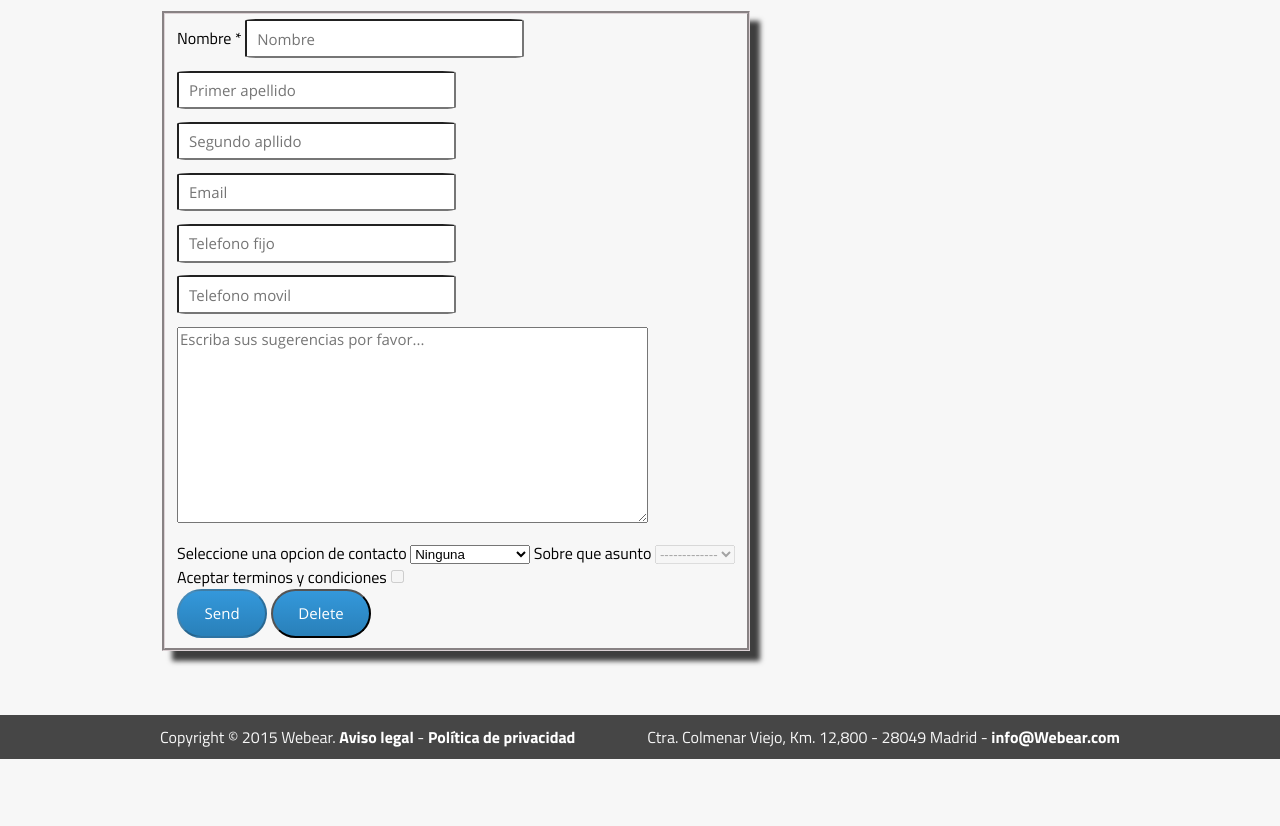
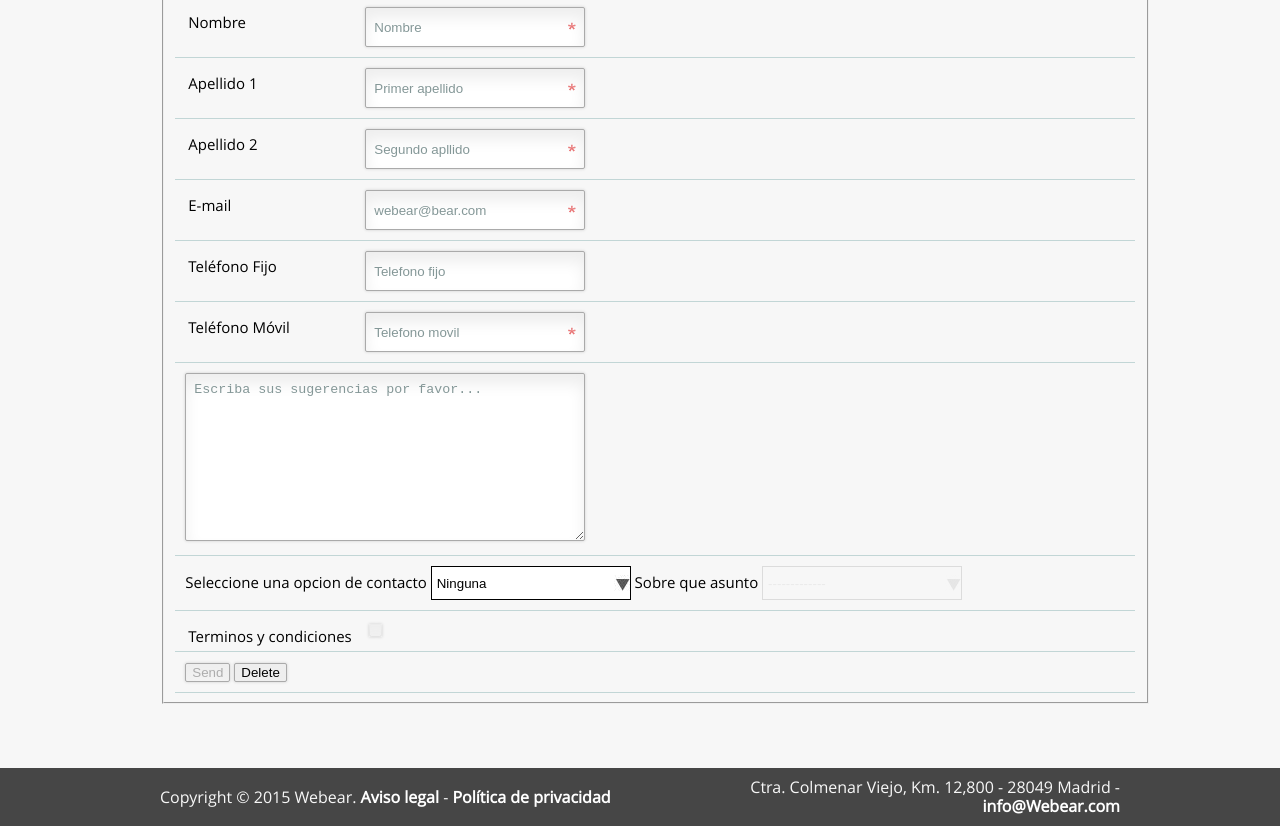
Before and after one commit to miguelparaiso/webear, a plain HTML site: page contacto.html in a window 1280 px wide. Shown: the part 258-1084 px from the top of the page. Before the commit the page ends 1017 px from the top, so only its background shows below. Drawn offline with nearby package versions, Linux system fonts and the light colour scheme.

Commit message:
Updated content

```diff
--- a/contacto.html
+++ b/contacto.html
@@ -58,76 +58,94 @@
 <div class="grid">
 
     <div id="formulario">
-        <div id="header-form"><h2>Formulario de registro</h2></div>
+        <div id="header-form"><h2>Formulario de registro </h2><p class="required_notification"> Los campos indicados con * son obligatorios</p></div>
 
         <form onsubmit="return validar()" id="form" action="exito.html">
             <fieldset>
-                <section>
-                    <label for="name">Nombre *</label>
+
+                <ul>
+                    <li>
+                        <label for="name">Nombre </label>
                         <input placeholder="Nombre" type="text" id="name" oninput="habilitar()"
-                           pattern="^([A-Za-z ]{1,30})" title="Se requiere un nombre" required><br>
-                </section>
-                <section>
-                    <label for="surname1"></label>
+                               pattern="^([A-Za-z ]{1,30})" title="Se requiere un nombre" required>
+                    </li>
+                    <li>
+                        <label for="surname1">Apellido 1</label>
                         <input placeholder="Primer apellido" type="text" id="surname1" oninput="habilitar()"
-                           pattern="^([A-Za-z ]{1,30})" title="Se requiere un apellido" required><br>
-                </section>
-                <section>
-                    <label for="surname2"></label>
+                               pattern="^([A-Za-z ]{1,30})" title="Se requiere un apellido" required>
+
+                    </li>
+                    <li>
+                        <label for="surname2">Apellido 2</label>
                         <input placeholder="Segundo apllido" type="text" id="surname2" oninput="habilitar()"
-                           pattern="^([A-Za-z ]{1,30})" title="Se requiere un apellido" required><br>
-                </section>
-                <section>
-                    <label for="email"></label>
-                    <input placeholder="Email" type="text" id="email" oninput="habilitar()"
+                               pattern="^([A-Za-z ]{1,30})" title="Se requiere un apellido" required>
+
+                    </li>
+                    <li>
+                        <label for="email">E-mail</label>
+                        <input placeholder="webear@bear.com" type="text" id="email" oninput="habilitar()"
                                pattern="^\w+@\w+?\.*\w{2,3}$"
-                           title="Se requiere su email" required><br>
-                </section>
-                <section>
-                    <label for="phone"></label>
+                               title="Se requiere su email" required>
+
+                    </li>
+                    <li>
+                        <label for="phone">Teléfono Fijo </label>
                         <input placeholder="Telefono fijo" type="text" id="phone"
                                oninput="habilitar()"
-                           title="Numero 9 digitos maximo que empiece por 9"><br>
-                </section>
-                <section>
-                    <label for="mobil"></label>
+                               pattern="^[9]\d{8}$"
+                               title="Numero 9 digitos maximo que empiece por 9">
+
+                    </li>
+                    <li>
+                        <label for="mobil">Teléfono Móvil </label>
                         <input placeholder="Telefono movil" type="text" id="mobil"
                                oninput="habilitar()"
+                               pattern="^[6]\d{8}$"
                                title="Numero de 9 digitos maximo que empiece por 6" required>
-                    <br>
-                </section>
-                <section>
+                    </li>
+                    <li>
+
+
     <textarea id="texto" cols="50" rows="10" placeholder="Escriba sus sugerencias por favor..."
-              oninput="habilitar()"></textarea><br>
-                </section>
+              oninput="habilitar()"></textarea>
+
+
                         <!-- dos listas desplegables, 1º tipo de consulta
                         sugerencia queja informacion,
                         2 deshabilitada y vacia (sobre que asunto) deshabilitado y vacio
                          si elegie sugerencia en el 2º se pondran sugerencias sugerencias...-->
-                <label for="options">Seleccione una opcion de contacto</label>
+                    </li>
+                    <li>
+                        Seleccione una opcion de contacto
                         <select id="options">
                             <option selected>Ninguna</option>
                             <option>Sugerencia</option>
                             <option>Incidencia leve</option>
                             <option>Incidencia grave</option>
                         </select>
-                <label for="options2">Sobre que asunto</label>
+                        Sobre que asunto
                         <select id="options2" disabled>
                             <option selected>-------------</option>
                             <option></option>
                             <option></option>
                             <option></option>
                         </select>
+                    </li>
+                    <li>
 
-                <div id="footer-form">
-                    <label for="conditions"> Aceptar terminos y condiciones</label><input type="checkbox"
+                        <label for="conditions">Terminos y condiciones</label><input type="checkbox"
                                                                                               id="conditions" disabled
-                                                                                          onchange="habilitarchk()"><br>
+                                                                                              onchange="habilitarchk()">
+                    </li>
+                    <li>
                         <input type="submit" value="Send" id="submit" disabled class="boton">
                         <input type="reset" value="Delete" class="boton">
-                </div>
+                    </li>
+
+                </ul>
             </fieldset>
         </form>
+    </div>
 </div>
 </div>
 <footer>
--- a/css/form.css
+++ b/css/form.css
@@ -1,55 +1,114 @@
-#formulario {
+/* ESTILOS GENERALES DE LA PAGINA*/
+#form {
     padding: 1vw 0 5vw 0;
 }
-#name, #surname1, #surname2, #email, #phone, #mobil{
-    box-sizing: border-box;
-    -moz-box-sizing: border-box;
-    border-radius: 5%;
-    width: 50%;
-    height: 3vw;
-    padding: 8px 10px;
+
+/* REMOVE STYLE FOCUS*/
+*:focus {
+    outline: none;
+}
+
+body {
     font: 15px/19px 'Open Sans', Helvetica, Arial, sans-serif;
-    color: #404040;
-    appearance: normal;
-    -moz-appearance: none;
+}
+
+/* CABECERA DEL FORM*/
+#header-form {
+    font-weight: 300;
+    color: #232323;
+    margin: 0;
+    display: inline;
+}
+
+.required_notification {
+    color: #d45252;
+    margin: 5px 0 0 0;
+    display: inline;
+    float: right;
+}
+
+/* ESTILOS DEL FORM*/
+#form label {
+    width: 180px;
+    margin-top: 3px;
+    float: left;
+    padding: 3px;
+}
+
+#name, #surname1, #surname2, #email, #phone, #mobil {
+    height: 40px;
+    width: 220px;
+    padding: 5px 8px;
+}
+
+#form textarea {
+    padding: 8px;
+    width: 400px;
+}
+
+#form button {
+    margin-left: 50%;
+}
+#form select {
+    width: 200px;
+    padding: 5px;
+    border-radius: 0;
+    height: 34px;
+    overflow: hidden;
+    background: url('../img/down_arrow.jpg') no-repeat right #ffffff;
+    border: 1px solid #000000;
     -webkit-appearance: none;
 }
-#texto{
-    font: 15px/19px 'Open Sans', Helvetica, Arial, sans-serif;
-}
-#header-form{
-    font-weight: 300;
-    color: #232323;
-}
-section {
-    margin-bottom: 1vw;
+#form select:disabled {
+    opacity: 0.1;
 }
 
-.boton {
-    background: #3498db;
-    background-image: -webkit-linear-gradient(top, #3498db, #2980b9);
-    background-image: -moz-linear-gradient(top, #3498db, #2980b9);
-    background-image: -ms-linear-gradient(top, #3498db, #2980b9);
-    background-image: -o-linear-gradient(top, #3498db, #2980b9);
-    background-image: linear-gradient(to bottom, #3498db, #2980b9);
-    border-radius: 28px;
-    font: 15px/19px 'Open Sans', Helvetica, Arial, sans-serif;
-    color: #ffffff;
-    padding: 1vw 2vw 1vw 2vw ;
-    text-decoration: none;
+#form input, #form textarea {
+    border: 1px solid #aaa;
+    box-shadow: 0 0 3px #ccc, 0 10px 15px #eee inset;
+    border-radius: 2px;
 }
-.boton:hover{
-    background: #3cb0fd;
-    background-image: -webkit-linear-gradient(top, #3cb0fd, #3498db);
-    background-image: -moz-linear-gradient(top, #3cb0fd, #3498db);
-    background-image: -ms-linear-gradient(top, #3cb0fd, #3498db);
-    background-image: -o-linear-gradient(top, #3cb0fd, #3498db);
-    background-image: linear-gradient(to bottom, #3cb0fd, #3498db);
-    text-decoration: none;
+
+#form input:focus, #form textarea:focus {
+    background: #fff;
+    border: 1px solid #555;
+    box-shadow: 0 0 3px #aaa;
 }
-fieldset {
-    border: 3px groove #dcd2d5;
-    -webkit-box-shadow: 5px 5px 5px 0 rgba(0,0,0,0.75);
-    -moz-box-shadow: 10px 10px 5px 0 rgba(0,0,0,0.75);
-    box-shadow: 10px 10px 5px 0 rgba(0,0,0,0.75);
+/* PLACEHOLDER */
+:-moz-placeholder {
+    color: #849797;
 }
+
+::-webkit-input-placeholder {
+    color: #849797;
+}
+/* BUBBLE MESSAGE */
+::-webkit-validation-bubble-message {
+    padding: 1em;
+}
+/* ESTILOS DE LA LISTA */
+#form ul {
+    width: 960px;
+    margin: 0;
+    padding: 0;
+}
+
+#form li {
+    padding: 10px;
+    border-bottom: 1px solid #c2d6d6;
+    position: relative;
+}
+/* ESTILOS PARA VERIFICAR LOS CAMPOS*/
+#form input:required, #form textarea:required {
+    background: #fff url(../img/red_asterisk.png) no-repeat 98% center;
+}
+#form input:focus:invalid,  #form textarea:focus:invalid {
+    background: #fff url(../img/invalid.png) no-repeat 98% center;
+    box-shadow: 0 0 5px #d45252;
+    border-color: #b03535
+}
+#form input:required:valid,  #form textarea:required:valid {
+    background: #fff url(../img/valid.png) no-repeat 98% center;
+    box-shadow: 0 0 5px #5cd053;
+    border-color: #28921f;
+}
--- a/js/contact.js
+++ b/js/contact.js
@@ -36,7 +36,7 @@ function habilitarchk() {
 
 }
 /**
- * Funcion que comprueba si el parametro imput introducido cumple el patron
+ * Funcion que comprueba si el parametro imput introducido cumple el parametro patron
  * @param regexp
  * @param input
  * @returns {boolean}
@@ -50,30 +50,23 @@ function chk(regexp, input) {
     var apellido1 = document.getElementById("surname1").value;
     var apellido2 = document.getElementById("surname2").value;
     var email = document.getElementById("email").value;
-        var telefonoFijo = document.getElementById("phone").value;
     var telefonoMovil = document.getElementById("mobil").value;
+
+
 
     /************ EXPRESIONES REGULARES ************/
     /************ expresion regular sting con espacio ************/
     var regexString = /^([a-z ]{1,30})/i;
     /************ expresion regular email ************/
     var regexEmail = /^\w+@\w+?\.*\w{2,3}$/;
-        /************ expresion regular telefono fijo ************/
-        var regexTelefonoFijo = /^[9]\d{8}$/;
     /************ expresion regular telefono movil ************/
     var regexTelefonoMovil = /^[6]\d{8}$/;
-
-        /************ Pongo solo & para que compruebe que todos los campos del if son true ************/
-        if (!chk(regexString, nombre) &
-            !chk(regexString, apellido1) &
-            !chk(regexString, apellido2) &
-            !chk(regexEmail, email) &
-            !chk(regexTelefonoFijo, telefonoFijo) &&
-            !chk(regexTelefonoMovil, telefonoMovil)) {
-            return true;
+    switch (true) {
+        case (!chk(regexString, nombre)): alert('Nombre erroneo' ); return false;
+        case (!chk(regexString, apellido1)): alert('Primer apellido erroneo' ); return false;
+        case (!chk(regexString, apellido2)): alert('Segundo apellido erroneo' ); return false;
+        case (!chk(regexEmail, email)): alert('Email erroneo' ); return false;
+        case (!chk(regexTelefonoMovil, telefonoMovil)): alert('Telefono movil erroneo' ); return false;
     }
-        else {
-            alert('Error al enviar, el formulario compruebe los campos');
-            return false;
+   return true
 }
-    }
```
Also changed, not shown: index.html (+1 -1 lines), img/down_arrow.jpg (added), img/invalid.png (added), img/red_asterisk.png (added), img/valid.png (added). Lines whose indentation alone changed are shown as unchanged.
